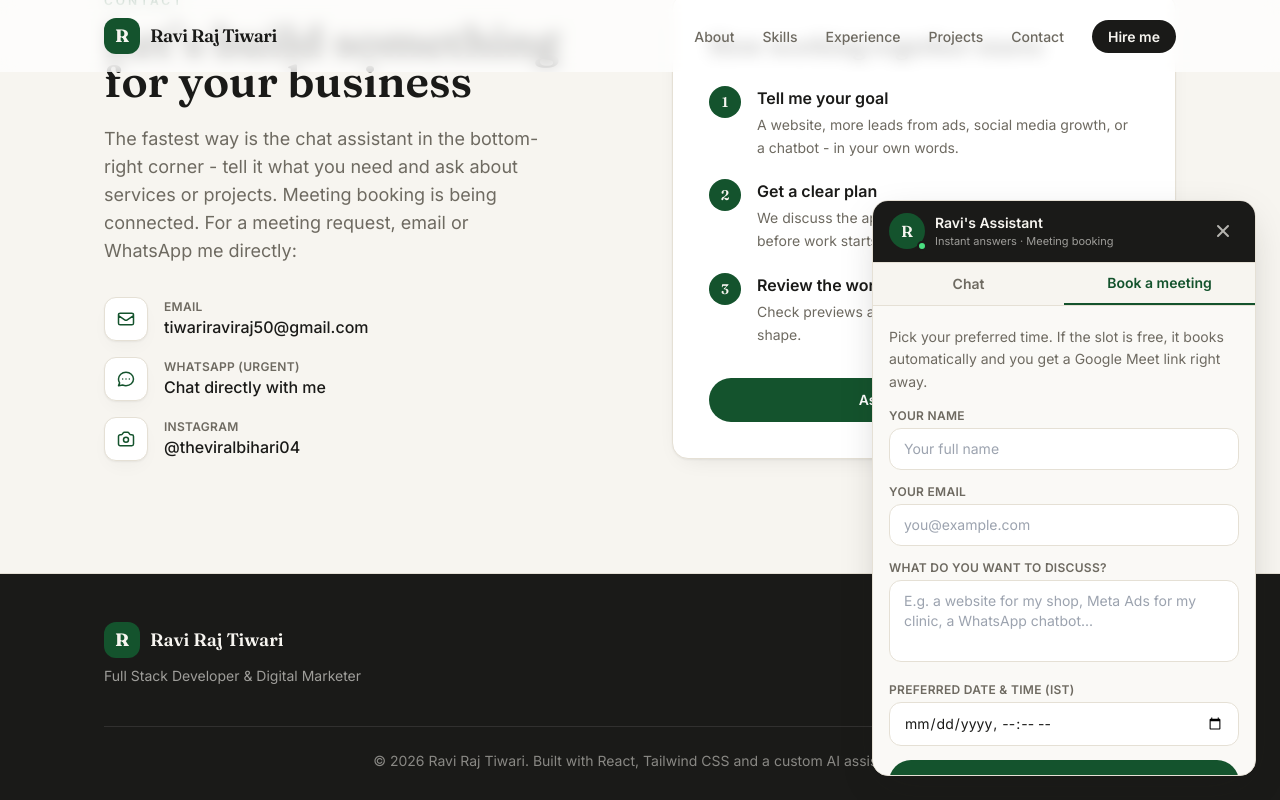
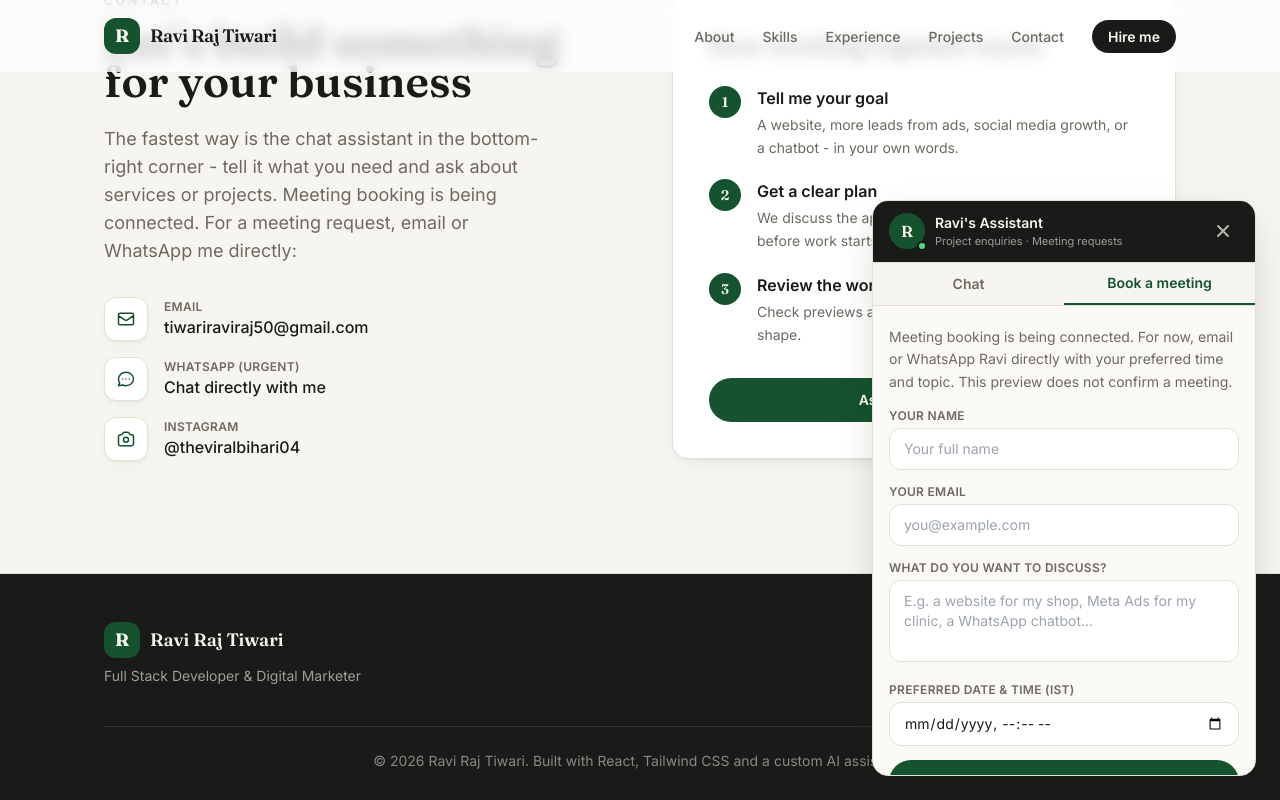
Before and after one commit to RajCoder9931/Protfolio-main, a React (Vite) app: page / in a window 1280 px wide. Both pictures are taken after a click on the button "Ask about a project". Shown: the part 8600-9400 px from the top of the page. Built offline with nearby package versions, Linux system fonts and the light colour scheme.

Commit message:
Update ChatWidget.tsx

```diff
--- a/src/components/ChatWidget.tsx
+++ b/src/components/ChatWidget.tsx
@@ -78,7 +78,7 @@ const ChatWidget = () => {
       setMessages((m) => [
         ...m,
         { role: 'user', content: trimmed },
-        { role: 'assistant', content: 'Great - fill this quick form and I will check Ravi\'s calendar. If the slot is free, your meeting and Meet link are created right away.' },
+        { role: 'assistant', content: 'Meeting booking is being connected. For now, please contact Ravi by email or WhatsApp with your preferred time and topic.' },
       ]);
       setView('booking');
       setInput('');
@@ -169,7 +169,7 @@ const ChatWidget = () => {
               </span>
               <div>
                 <p className="text-sm font-semibold text-paper">{PROFILE.shortName}'s Assistant</p>
-                <p className="text-[11px] text-paper/60">Instant answers · Meeting booking</p>
+                <p className="text-[11px] text-paper/60">Project enquiries · Meeting requests</p>
               </div>
             </div>
             <button onClick={() => setOpen(false)} className="rounded-lg p-1.5 text-paper/70 hover:text-paper" aria-label="Close chat">
@@ -293,7 +293,7 @@ const ChatWidget = () => {
               ) : (
                 <form onSubmit={submitBooking} className="space-y-3.5">
                   <p className="text-sm leading-relaxed text-ink-muted">
-                    Pick your preferred time. If the slot is free, it books automatically and you get a Google Meet link right away.
+                    Meeting booking is being connected. For now, email or WhatsApp Ravi directly with your preferred time and topic. This preview does not confirm a meeting.
                   </p>
                   <input type="text" name="website" value={booking.website} onChange={(e) => setBooking({ ...booking, website: e.target.value })} className="hidden" tabIndex={-1} autoComplete="off" aria-hidden="true" />
                   <div>
```
